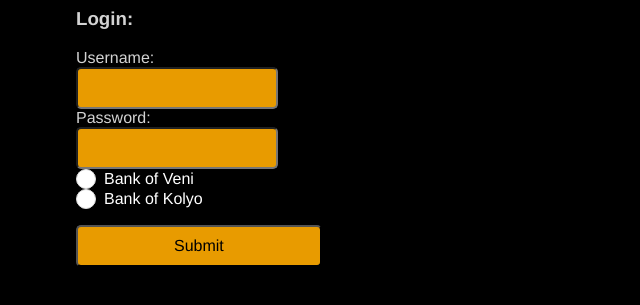
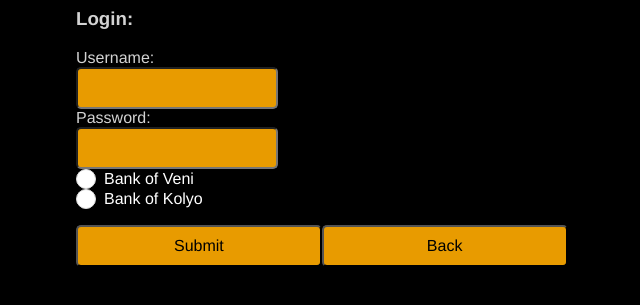
Before and after one commit to NikolayNPanev/UnionRepository, a PHP site: page /Login.php in a window 1280 px wide. Shown: the top 305 px of the page, without its empty margins (52-692 px from the left). Run offline with PHP 8.4, Linux system fonts and the light colour scheme.

Commit message:
Login Back Button

```diff
--- a/Login.php
+++ b/Login.php
@@ -13,7 +13,7 @@ include("DBFunc.php");
   <input type="radio" id="bankKolyo" name="bank" value="BankOfKolyo" required>
   <label for="bankKolyo">Bank of Kolyo</label><br>
   <form>
-  <p><input type="submit" value="Submit"></p>
+  <p><input type="submit" value="Submit"><in><a href="landing.php"><input type="button" value="Back"></input></p>
 </form>
 </body>
 
```
